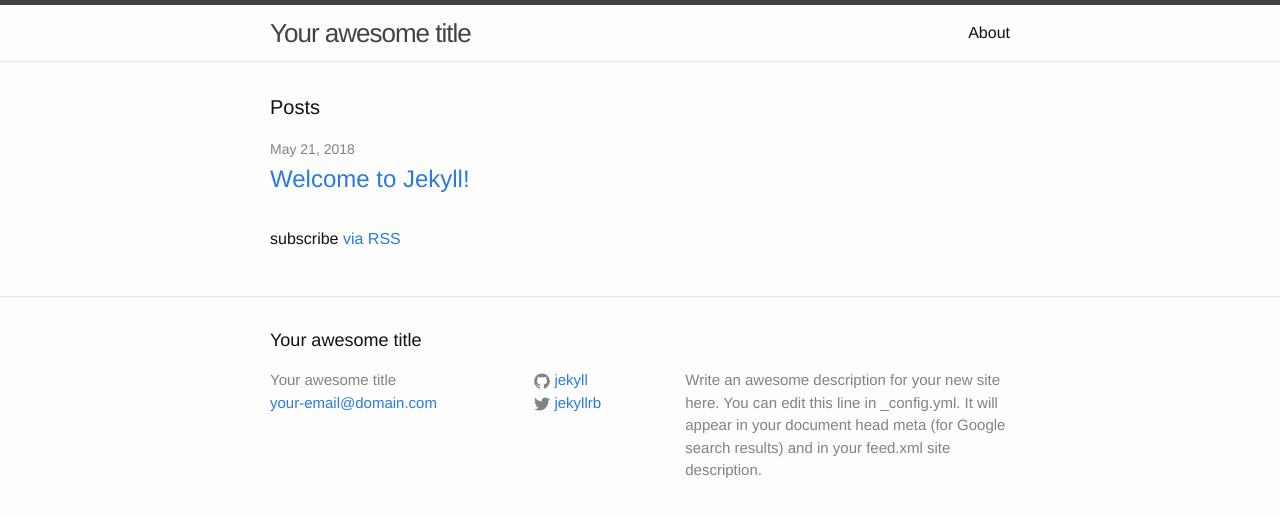
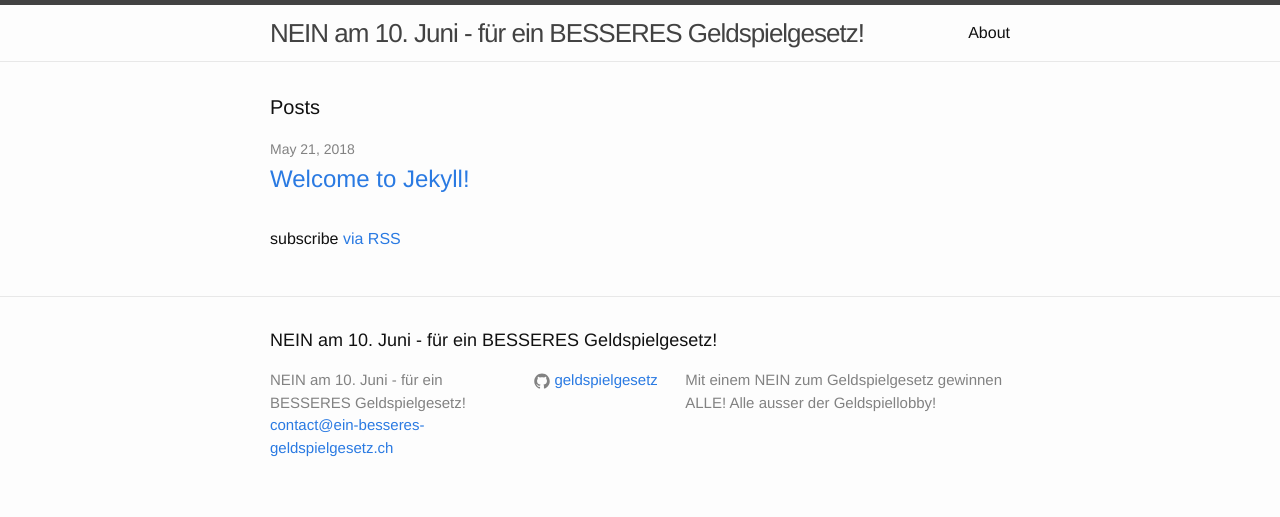
Before and after one commit to geldspielgesetz/geldspielgesetz.github.io, a Jekyll site: the page built from index.html, in a window 1280 px wide. Shown: the top 517 px of the page. Built offline with Jekyll 4.4.1, drawn with Linux system fonts in a browser that asks for light colours.

Commit message:
Adapt base data

```diff
--- a/_config.yml
+++ b/_config.yml
@@ -6,16 +6,14 @@
 # 'jekyll serve'. If you change this file, please restart the server process.
 
 # Site settings
-title: Your awesome title
-email: your-email@domain.com
+title: NEIN am 10. Juni - für ein BESSERES Geldspielgesetz!
+email: contact@ein-besseres-geldspielgesetz.ch
 description: > # this means to ignore newlines until "baseurl:"
-  Write an awesome description for your new site here. You can edit this
-  line in _config.yml. It will appear in your document head meta (for
-  Google search results) and in your feed.xml site description.
+  Mit einem NEIN zum Geldspielgesetz gewinnen ALLE!
+  Alle ausser der Geldspiellobby!
 baseurl: "" # the subpath of your site, e.g. /blog
-url: "http://yourdomain.com" # the base hostname & protocol for your site
-twitter_username: jekyllrb
-github_username:  jekyll
+url: "https://www.ein-besseres-geldspielgesetz.ch" # the base hostname & protocol for your site
+github_username:  geldspielgesetz
 
 # Build settings
 markdown: kramdown
```
